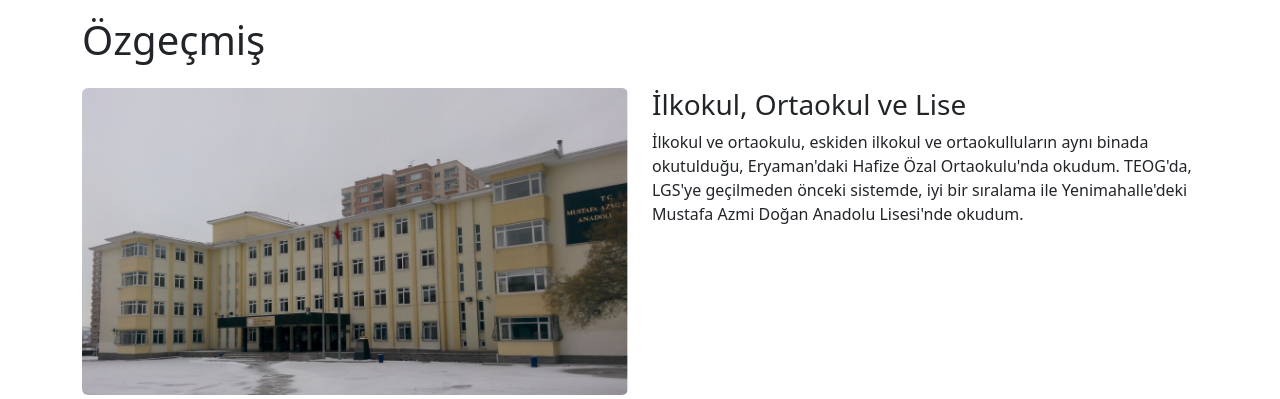
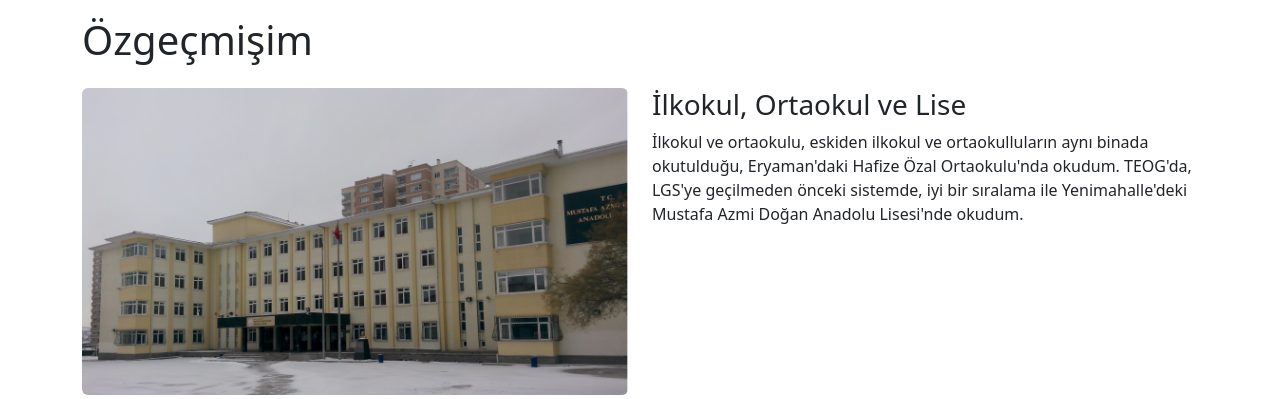
Before and after one commit to ayhan-dalkiran/sau-bsm104-web-technologies-project, a PHP site: page /resume.html in a window 1280 px wide. Shown: the part 56-455 px from the top of the page. Run offline with PHP 8.4, Linux system fonts and the light colour scheme.

Commit message:
Add missing headers and fix typos

```diff
--- a/contact.html
+++ b/contact.html
@@ -36,6 +36,8 @@
 		</header>
 
 		<main class="container">
+			<h1 class="mb-4">İletişim Formu</h1>
+
 			<form id="form" action="/contact.php" method="post" onsubmit="js:on_form_submit(event);" inert>
 				<div class="mb-3">
 					<label for="name">Ad-Soyad:</label><br>
--- a/interests.html
+++ b/interests.html
@@ -36,6 +36,8 @@
 		</header>
 
 		<main class="container">
+			<h1 class="mb-4">İlgi Alanlarım</h1>
+
 			<h2>Github Users API</h2>
 			<div class="row">
 				<div class="col-4 col-lg-2">
--- a/login.php
+++ b/login.php
@@ -36,6 +36,8 @@
 		</header>
 
 		<main class="container">
+			<h1 class="mb-4">Giriş</h1>
+
 			<?php
 			if (isset($_POST["username"]) && isset($_POST["password"])) {
 				if (strtolower($_POST["username"]) != "g221210020@sakarya.edu.tr") {
--- a/resume.html
+++ b/resume.html
@@ -36,7 +36,7 @@
 		</header>
 
 		<main class="container">
-			<h1 class="mb-4">Özgeçmiş</h1>
+			<h1 class="mb-4">Özgeçmişim</h1>
 
 			<section class="row mb-3">
 				<figure class="figure col-lg-6 order-last order-lg-first">
```
